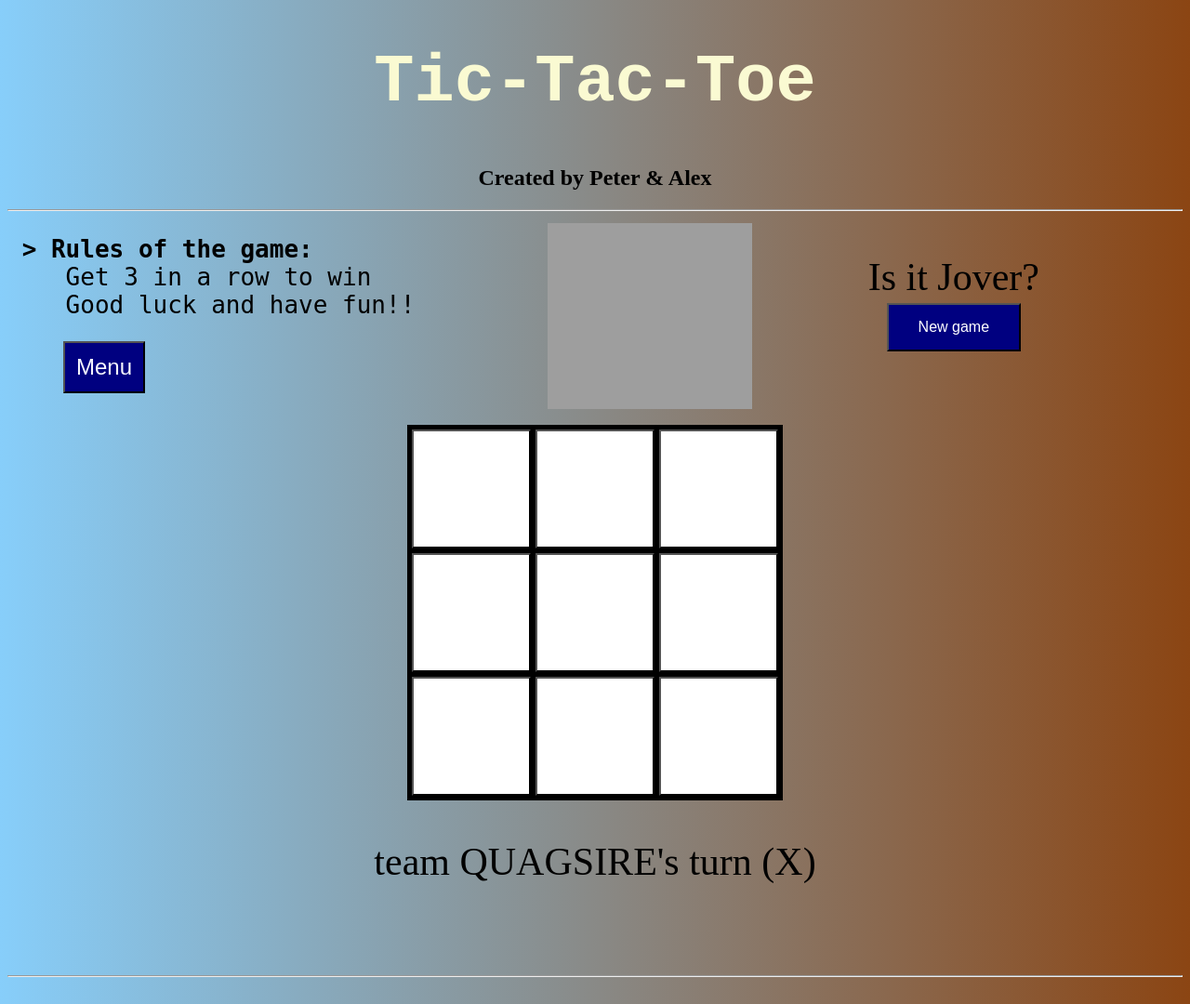
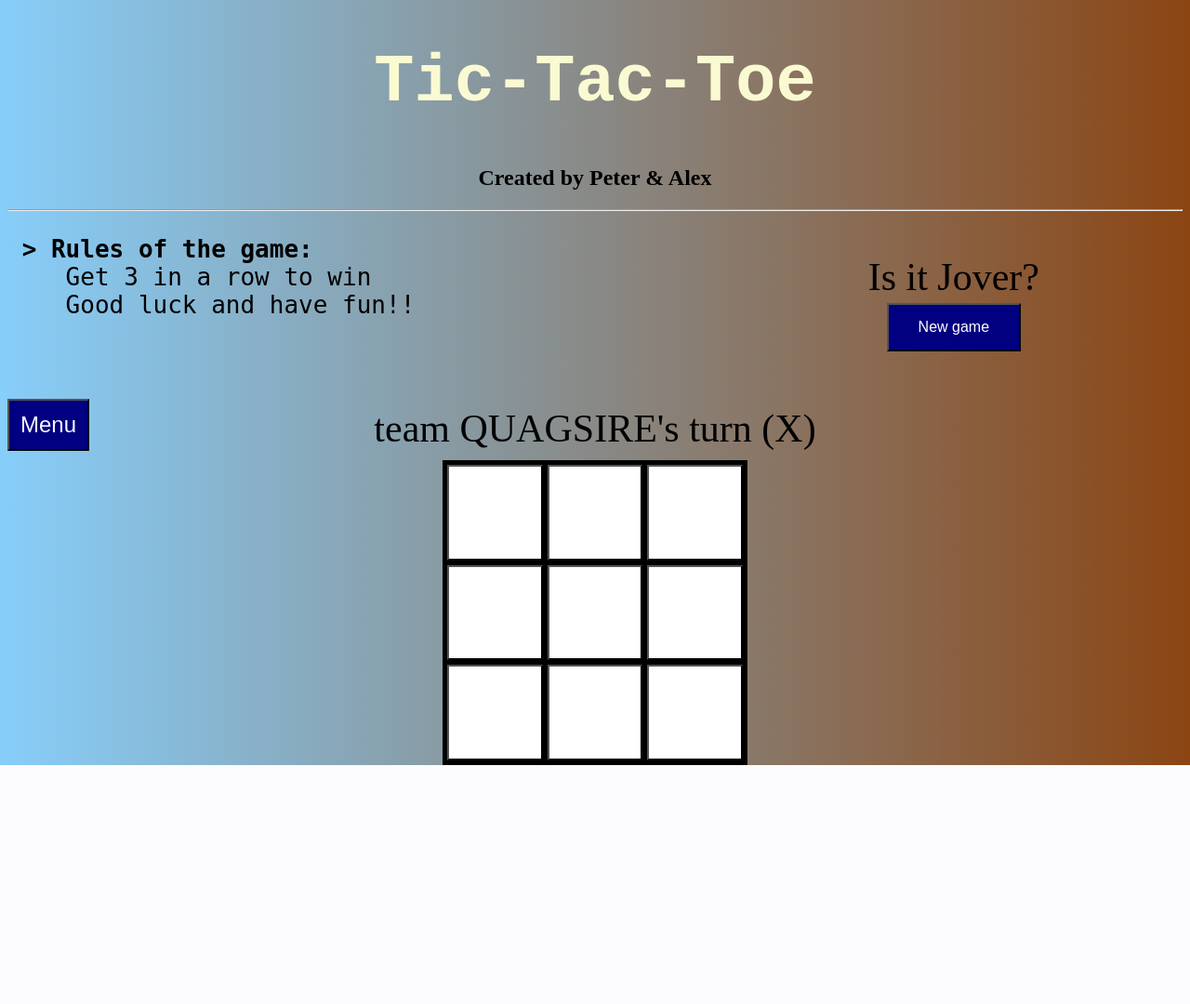
Before and after one commit to chspur/spis23-PROJECT-Alex-Peter, a Flask app: page / in a window 1280 px wide. Shown: the whole page at 93% size. After the commit the page ends 823 px from the top, so only its background shows below. Run offline with Flask 3, Linux system fonts and the light colour scheme; grey boxes are pictures that could not be loaded.

Commit message:
commented out problems

```diff
--- a/templates/index.html
+++ b/templates/index.html
@@ -29,6 +29,7 @@
             <a href="#1">9 x 9</a>
         </div>
     </div>
+
     <!-- still needs to change the ai setting/pvp when clicked
         so the dom/id needs to be made -->
 
@@ -50,8 +51,8 @@
                 <button class="joe-button"> New game </button>
             </div1>
 
-            <p><img src="https://media.tenor.com/n41gw_14DtgAAAAC/quagsire-pokemon.gif" alt="gif">
-            </p>
+            <!-- <p><img src="https://media.tenor.com/n41gw_14DtgAAAAC/quagsire-pokemon.gif" alt="gif">
+            </p> -->
         </div>
         <!-- <div class="vMl"></div>
         <div class="vL2"></div>
@@ -67,15 +68,13 @@
             <image class="change-my-color" xlink:href="https://www.svgrepo.com/show/12848/x-symbol.svg" width="96" height="96" src="ppngfallback.png" />
         </svg> -->
         <div class="result-end">
-            <p id="turn-counter">'s turn</p>
-            <p id="result">yeat</p>
+            <p id="result">team QUAGSIRE's turn (X)</p>
         </div>
-        <hr>
-        <div class="winlost-paldean">
-        <img src="https://64.media.tumblr.com/e42e50fe06033fb9bd8bc62348591e38/6a364980701c2555-20/s1280x1920/df9df72157d086561c28835d1e4c70fd8154db26.gifv" alt="Paldean winning animation" id="paldeanwin">
+        <!-- <div class="winlost-paldean"> -->
+        <!-- <img src="https://64.media.tumblr.com/e42e50fe06033fb9bd8bc62348591e38/6a364980701c2555-20/s1280x1920/df9df72157d086561c28835d1e4c70fd8154db26.gifv" alt="Paldean winning animation" id="paldeanwin">
         <img src="https://media.tenor.com/D7_--BUb8lcAAAAC/wooper-pooper.gif" alt="Paldean losing gif" id="paldeanlost">
         </div>
-        <p2><img id="draw-image" src="https://64.media.tumblr.com/ecf7540b2410afe67ba4edaa3d59299f/6e38d1ab91dec9a2-4e/s1280x1920/8eff93d816bf16ffe3cb7d5396e80841fe70026c.png" alt="quadsir/Paldean together picture"></p2>
+        <p2><img id="draw-image" src="https://64.media.tumblr.com/ecf7540b2410afe67ba4edaa3d59299f/6e38d1ab91dec9a2-4e/s1280x1920/8eff93d816bf16ffe3cb7d5396e80841fe70026c.png" alt="quadsir/Paldean together picture"></p2> -->
     <script src="script.js"></script>
 </body>
 </html>
--- a/templates/script.js
+++ b/templates/script.js
@@ -5,10 +5,9 @@
 let joverButton = document.querySelector(".joe-button");
 //let joverTextReference = document.getElementById("jover-text") not needed tbh
 let endermanText = document.getElementById("result");
-let quagclod = document.getElementById("turn-counter");
-let drawquag = document.getElementById("draw-image");
-let Lpaldean = document.getElementById("paldeanlost");
-let Wpaldean = document.getElementById("paldeanwin")
+//let drawquag = document.getElementById("draw-image");
+//let Lpaldean = document.getElementById("paldeanlost");
+//let Wpaldean = document.getElementById("paldeanwin")
 
 
 //query selector to search multiple elements
@@ -34,12 +33,11 @@ let threeToWin = [
 //pvp: whos turn is it? Player1 goes first
 let firstTurn = true;
 let turnCount = 0; // counter to count the turns that have passed
-quagclod.innerHTML = "team QUAGSIRE's turn (X)";
 
-endermanText.style.visibility = 'hidden';
-drawquag.style.visibility = 'hidden';
-Lpaldean.style.visibility = 'hidden';
-Wpaldean.style.visibility = 'hidden';
+//endermanText.style.visibility = 'hidden';
+// drawquag.style.visibility = 'hidden';
+// Lpaldean.style.visibility = 'hidden';
+// Wpaldean.style.visibility = 'hidden';
 joverButton.addEventListener("click", startyMan);
 
 //what happens when a tic-tac-toe button gets clicked !!!11
@@ -50,14 +48,14 @@ function clickyTic(carti) {
     carti.addEventListener("click", () => { //when button is clicked, everything below is run
         if (firstTurn == true) { //Quagsire's turn
             firstTurn = false; //switch turns
-            quagclod.innerHTML = "team CLODSIRE's turn (O)";
+            endermanText.innerHTML = "team CLODSIRE's turn (O)";
             carti.style.color = "lightskyblue";
             carti.innerText = "X"; //draw X
             carti.disabled = true; //make button not able to be clicked anymore
         }
         else { //Clodsire's turn
             firstTurn = true; //switch turns
-            quagclod.innerHTML = "team QUAGSIRE's turn (X)";
+            endermanText.innerHTML = "team QUAGSIRE's turn (X)";
             carti.style.color = "saddlebrown";
             carti.innerText = "O"; //draw da O
             carti.disabled = true; //make button not able to be clicked anymore
@@ -74,8 +72,8 @@ function checkDraw() { //what happens in a draw?
     if (turnCount == 9) {
         enderMan();
         endermanText.innerHTML = "Draw";
-        endermanText.style.visibility = 'visible';
-        drawquag.style.visibility = 'visible';
+        //endermanText.style.visibility = 'visible';
+        //drawquag.style.visibility = 'visible';
 
     }
 }
@@ -92,18 +90,18 @@ function checkWin() {
         //check if 3 slots are filled with something (X or O) and they are all equal to each other (all X or all Y)
             enderMan();
             if (first == "X") {
-                endermanText.innerHTML = "X wins";
+                endermanText.innerHTML = "team QUAGSIRE wins (X)";
                 endermanText.style.visibility = 'visible';
                 googooginga = true;
-                Lpaldean.style.visibility = 'visible';
-                drawWinningLine();
+                //Lpaldean.style.visibility = 'visible';
+                //drawWinningLine();
             }
             if (first == "O") {
-                endermanText.innerHTML = "O wins";
+                endermanText.innerHTML = "team CLODSIRE wins (O)";
                 endermanText.style.visibility = 'visible';
                 googooginga = true;
-                Wpaldean.style.visibility = 'visible';
-                drawWinningLine();
+                //Wpaldean.style.visibility = 'visible';
+                //drawWinningLine();
             }
         }
     }
@@ -121,30 +119,31 @@ function enderMan() { //end function
 function startyMan() { //show function for resets
     firstTurn = true;
     turnCount = 0;
+    endermanText.innerHTML = "team QUAGSIRE's turn (X)";
     ticButton.forEach(startButtons);
     function startButtons(vamp) {
         vamp.disabled = false;
         vamp.innerText = "";
-        endermanText.style.visibility = 'hidden';
-        drawquag.style.visibility = 'hidden';
-        Lpaldean.style.visibility = 'hidden';
-        Wpaldean.style.visibility = 'hidden';
+        // endermanText.style.visibility = 'hidden';
+        // drawquag.style.visibility = 'hidden';
+        // Lpaldean.style.visibility = 'hidden';
+        // Wpaldean.style.visibility = 'hidden';
     }
 }
 
-function drawWinningLine() {
-    var buttonContainer = document.getElementById("button-container");
-    var rect = buttonContainer.getBoundingClientRect();
-    console.log(rect.top, rect.right, rect.bottom, rect.left);
-    var containerHeight = rect.height;
-    var containerWidth = rect.width;
-    var winningLine = document.getElementById("winning-line");
-    winningLine.style.position = "absolute";
-    winningLine.style.border = "thick solid black";
-    // For vertical case
-    var verticalMargin = containerHeight * 0.1;
-    var winningLineHeight = containerHeight * 0.8;
-    winningLine.style.top = `${rect.top + verticalMargin}px`;
-    winningLine.style.height = `${winningLineHeight}px`;
-    winningLine.style.left = `${rect.left + containerWidth * (1/6)}px`;
-}
+// function drawWinningLine() {
+//     var buttonContainer = document.getElementById("button-container");
+//     var rect = buttonContainer.getBoundingClientRect();
+//     console.log(rect.top, rect.right, rect.bottom, rect.left);
+//     var containerHeight = rect.height;
+//     var containerWidth = rect.width;
+//     var winningLine = document.getElementById("winning-line");
+//     winningLine.style.position = "absolute";
+//     winningLine.style.border = "thick solid black";
+//     // For vertical case
+//     var verticalMargin = containerHeight * 0.1;
+//     var winningLineHeight = containerHeight * 0.8;
+//     winningLine.style.top = `${rect.top + verticalMargin}px`;
+//     winningLine.style.height = `${winningLineHeight}px`;
+//     winningLine.style.left = `${rect.left + containerWidth * (1/6)}px`;
+//}
--- a/templates/style.css
+++ b/templates/style.css
@@ -30,9 +30,9 @@ p {
     color: ghostwhite;
     padding: 12px;
     font-size: 24px;
-    position: absolute;
+    /* position: absolute;
     left: 60px;
-    bottom: 20px;
+    bottom: 20px; */
 
 }
 
@@ -50,8 +50,9 @@ p {
     background-color: #f1f1f1;
     min-width: 100px;
     box-shadow: 0px 8px 16px 0px rgba(0,0,0,0.2);
-    left: 60px;
-    top: -25px;
+    z-index: 1;
+    /* left: 60px;
+    top: -25px; */
 }
 
 /*Links inside the dropdown */
@@ -66,8 +67,13 @@ p {
 .dropdown-content a:hover {background-color: #ddd;}
 
 /*Show the dropdown menu on hover */
-.dropdown:hover .dropdown-content {display: block;}
+.dropdown:hover .dropdown-content {
+    display: block;
+}
 
+.dropdown:hover .dropbutton {
+    background-color: #ddd;
+}
 
 .centerformat { /*Tic-Tac-Toe placement*/
     display: flex;
@@ -87,12 +93,13 @@ div1 { /*Is it Jover?*/
 
 .container { /*Tic-Tac-Toe box*/
     display: grid;
-    grid-template-rows: repeat(3, 10vw);
-    grid-template-columns: repeat(3,10vw);
+    grid-template-rows: repeat(3, 8vw);
+    grid-template-columns: repeat(3,8vw);
     font-family:'Roboto', sans-serif;
     border:5px solid black;
     background-color: black;
     grid-gap: 5px;
+    position: absolute
 }
 
 .tic-tac-button { /*fix the transparent color background, put black*/
@@ -112,37 +119,37 @@ div1 { /*Is it Jover?*/
 
 }
 
-img {
-    position: absolute;
-    justify-content: center;
-    top: 240px;
-    width: 220px;
+/* img {
+    position: relative;
+    bottom: 250px;
+    width: 200px;
     height: 200px;
-    left: 46vw;
-}
+    left: 0px;
+}  */
 
 .result-end {
     justify-content: center;
-    margin-top: 20px;
-
+    bottom: 100px;
+    position:relative
 }
 
-.winlost-paldean {
+/* .winlost-paldean {
     top: 300px;
-    position: absolute;
-    left: 27vw;
+    position: relative;
+    left: 27;
 }
 
 .winlost-whopper {
     top: 300px;
-    position: absolute;
-    right: 27vw;
-}
+    position: relative;
+    left: 100px;
+}*/
 
+/*
 p2 {
     top: 50vw;
-    position: absolute;
-}
+    position: relative;
+} */
 /*
 .vMl {
     border-left: 6px solid black;
```
